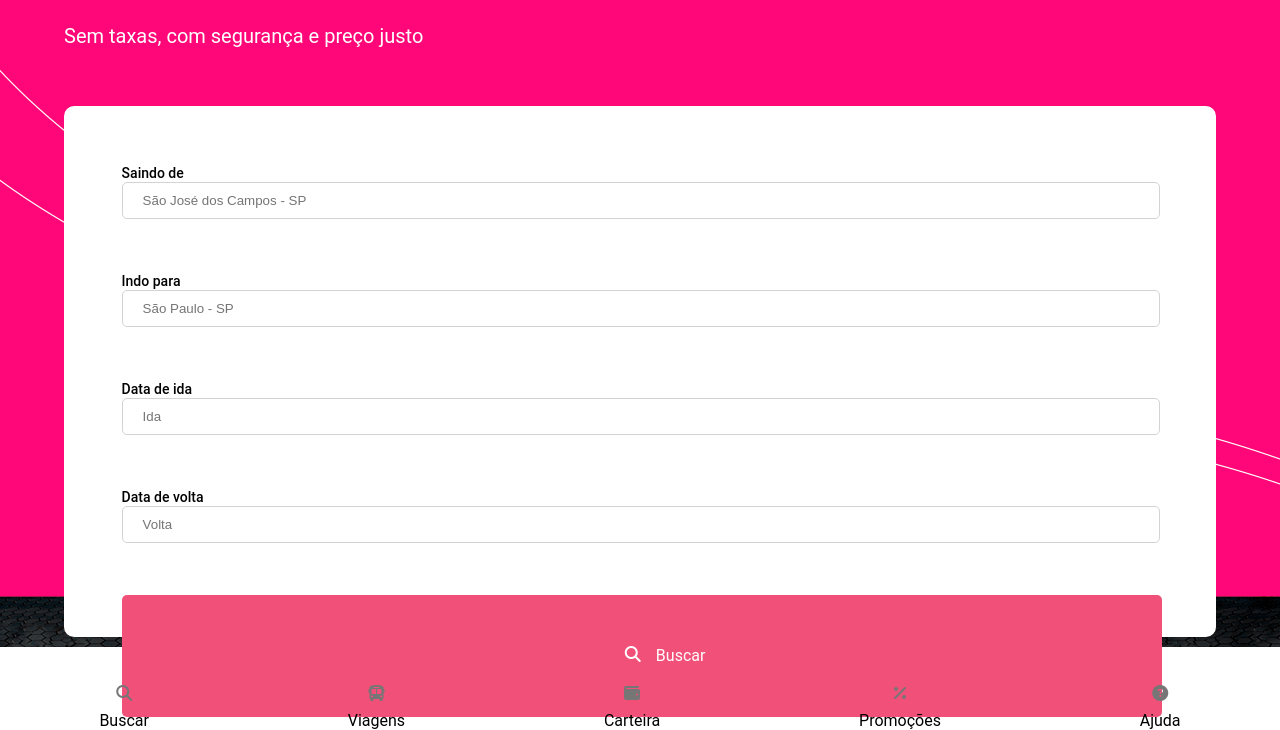
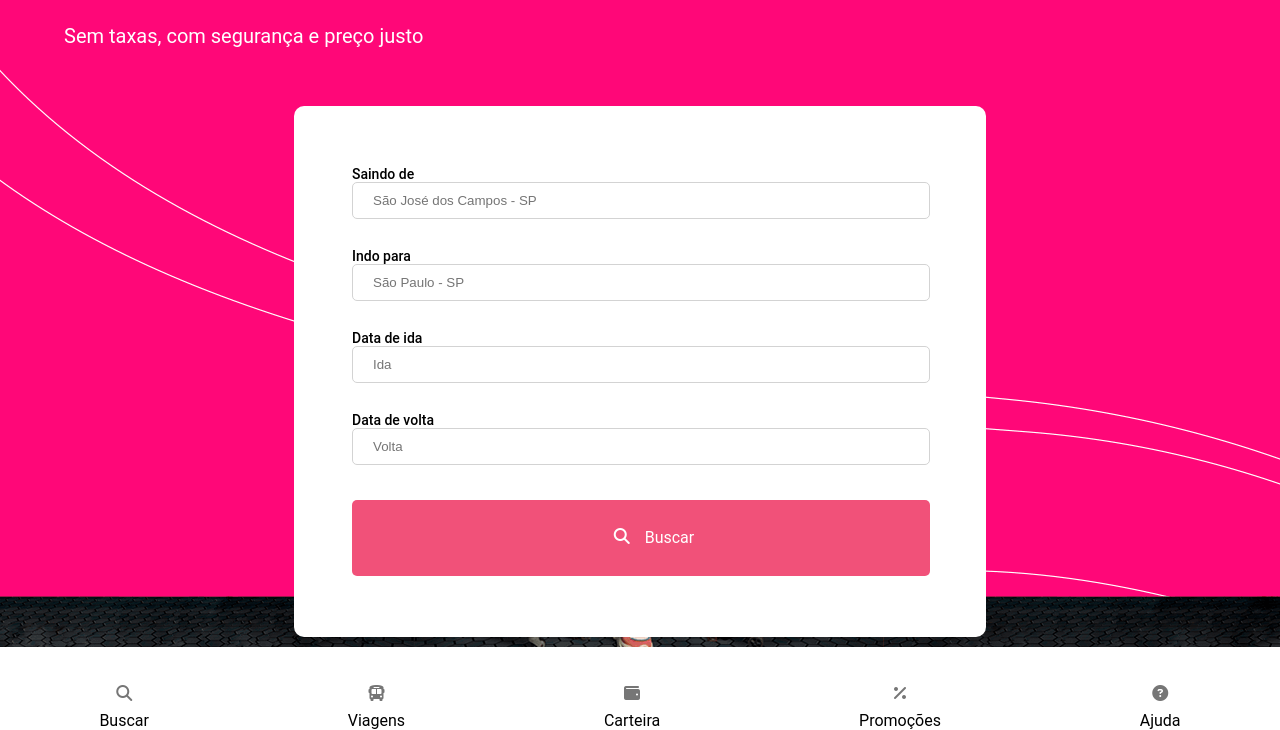
Before and after one commit to Gabriels999/D7-BuserPage, a plain HTML site: page index.html in a window 1280 px wide. Shown: the part 177-907 px from the top of the page. Drawn offline with Linux system fonts and the light colour scheme.

Commit message:
Adding flexbox to the input section

```diff
--- a/style.css
+++ b/style.css
@@ -60,14 +60,17 @@ header > a > i {
   background-color: #fff;
   height: 65%;
   padding: 5%;
-  margin-top: 5%;
   border-radius: 10px;
+  width: 50%;
+  margin: 5% auto 0;
 }
 form {
   width: 100%;
 }
 .selection-row {
   margin-bottom: 5%;
+  display: flex;
+  flex-direction: column;
 }
 .selection-row > label {
   font-size: 14px;
```
